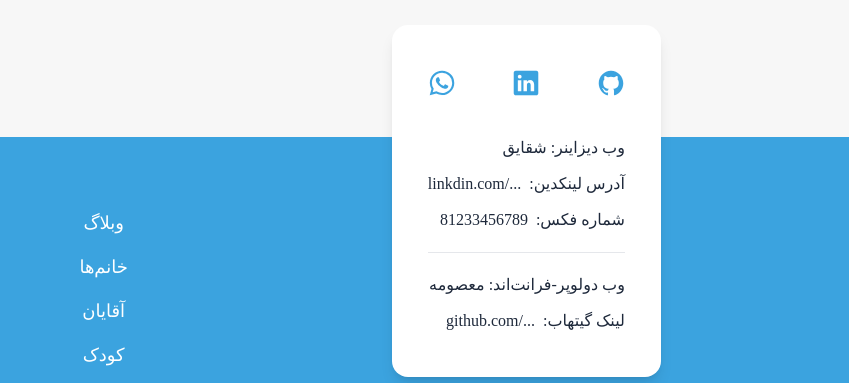
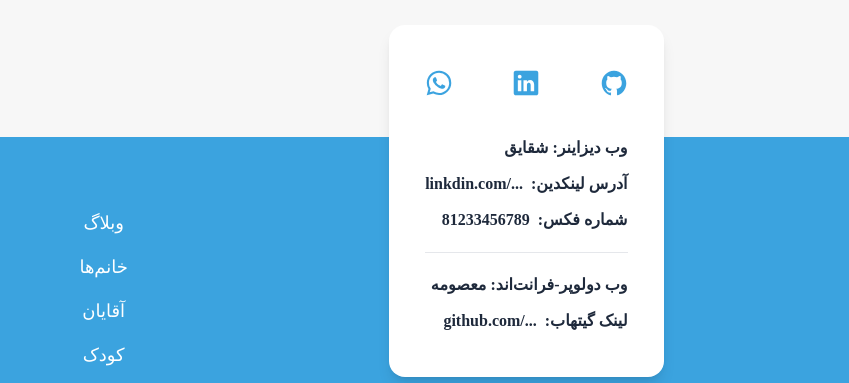
Before and after one commit to masoumehmohebbi/tailwind-css-nike-shop, a website: page build/index.html in a window 1280 px wide. Shown: the part 4400-4783 px from the top of the page, 431-1280 px from the left. Drawn offline with nearby package versions, Linux system fonts and the light colour scheme.

Commit message:
Added: Font Bold To Footer

```diff
--- a/build/index.html
+++ b/build/index.html
@@ -836,47 +836,40 @@
 
               <div class="flex flex-col mt-8">
                 <div class="flex flex-col gap-y-3">
-                  <span
-                    class="text-slate-800 text-sm sm:text-base font-bold sm:font-medium"
+                  <span class="text-slate-800 text-sm sm:text-base font-bold"
                     >وب دیزاینر: شقایق</span
                   >
                   <div class="flex gap-x-2">
-                    <span
-                      class="text-slate-800 text-sm sm:text-base font-bold sm:font-medium"
+                    <span class="text-slate-800 text-sm sm:text-base font-bold"
                       >آدرس لینکدین:</span
                     >
                     <a
                       href="https://www.linkedin.com/in/shaghayegh-safavi-957918203"
-                      class="text-slate-800 text-sm sm:text-base font-bold sm:font-medium"
+                      class="text-slate-800 text-sm sm:text-base font-bold"
                       dir="rtl"
                       >.../linkdin.com</a
                     >
                   </div>
                   <div class="flex gap-x-2">
-                    <span
-                      class="text-slate-800 text-sm sm:text-base font-bold sm:font-medium"
+                    <span class="text-slate-800 text-sm sm:text-base font-bold"
                       >شماره فکس:</span
                     >
-                    <span
-                      class="text-slate-800 text-sm sm:text-base font-bold sm:font-medium"
-                      dir="rtl"
+                    <span class="text-slate-800 text-sm sm:text-base font-bold" dir="rtl"
                       >81233456789</span
                     >
                   </div>
                 </div>
                 <hr class="my-5" />
                 <div class="flex flex-col gap-y-3">
-                  <span
-                    class="text-slate-800 text-sm sm:text-base font-bold sm:font-medium"
+                  <span class="text-slate-800 text-sm sm:text-base font-bold"
                     >وب دولوپر-فرانت‌اند: معصومه
                   </span>
                   <div class="flex gap-x-2">
-                    <span
-                      class="text-slate-800 text-sm sm:text-base font-bold sm:font-medium"
+                    <span class="text-slate-800 text-sm sm:text-base font-bold"
                       >لینک گیتهاب:</span
                     >
                     <a
-                      class="text-slate-800 text-sm sm:text-base font-bold sm:font-medium"
+                      class="text-slate-800 text-sm sm:text-base font-bold"
                       href="https://github.com/masoumemohebbi"
                       >.../github.com</a
                     >
```
